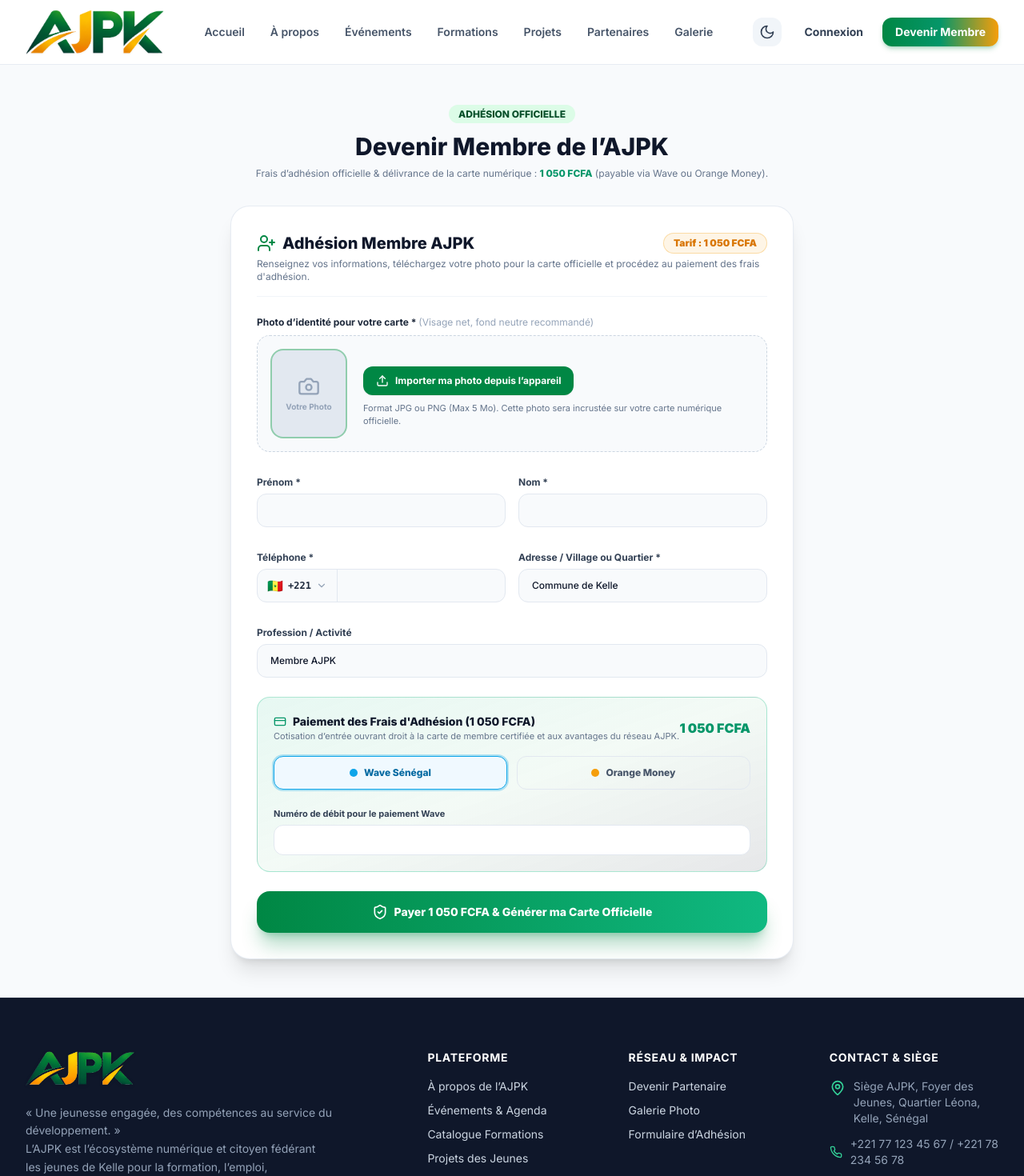
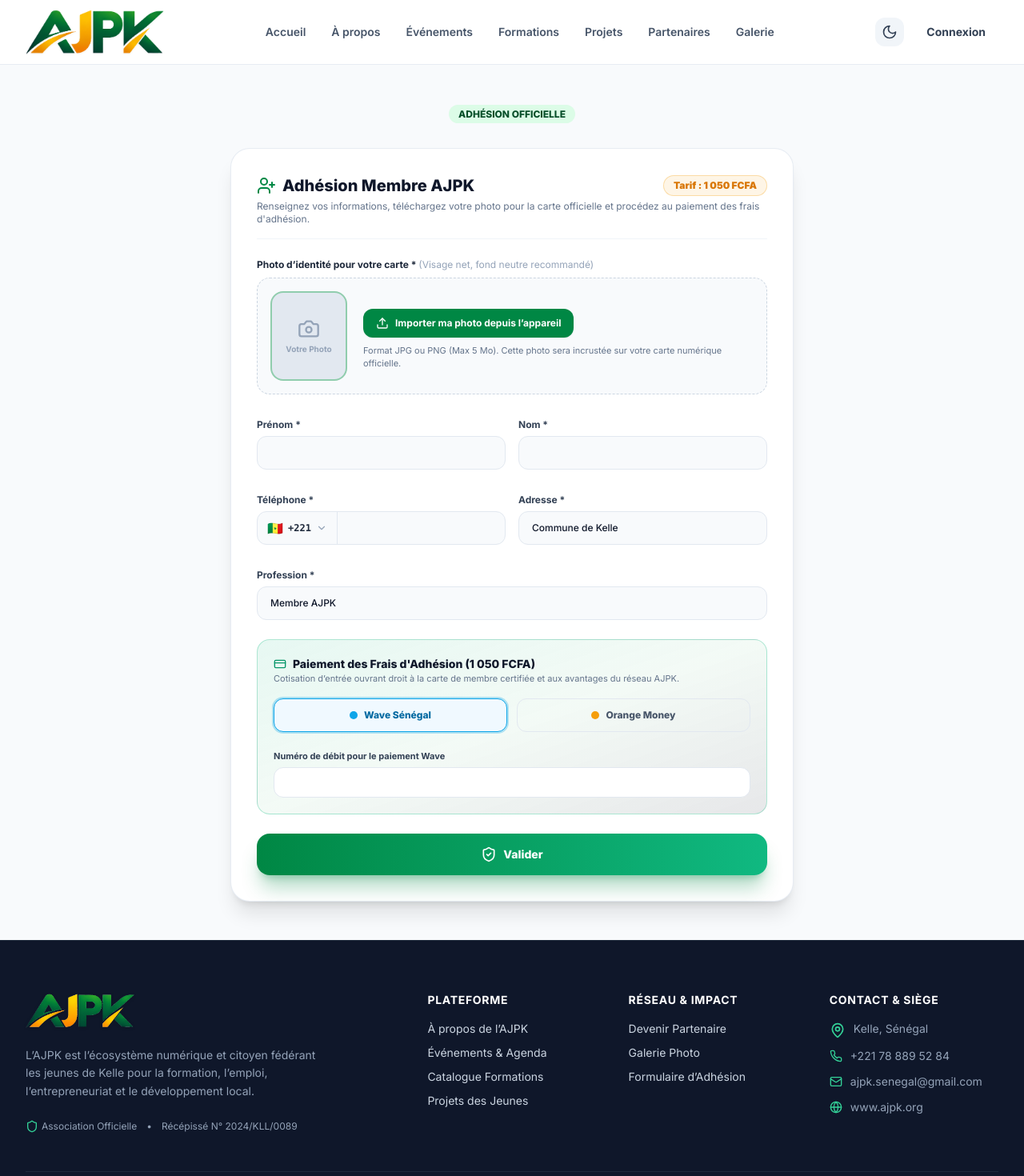
Before and after one commit to papabirane12-wq/AJPK, a Next.js app: page /inscription in a window 1280 px wide. Shown: the top 1470 px of the page at 80% size. Built offline with nearby package versions, Linux system fonts and the light colour scheme.

Commit message:
Mise a jour du projet AJPK

```diff
--- a/app/a-propos/page.tsx
+++ b/app/a-propos/page.tsx
@@ -26,7 +26,7 @@ export default function AProposPage() {
           </div>
           <h3 className="text-xl font-extrabold text-slate-900 dark:text-white">Notre Vision</h3>
           <p className="text-xs text-slate-500 dark:text-slate-400 mt-3 leading-relaxed">
-            Faire de Kelle une commune pilote où chaque jeune est autonome, formé aux compétences du XXIe siècle et acteur direct de la prospérité économique et sociale de son terroir.
+            Faire de Yene une commune pilote où chaque jeune est autonome, formé aux compétences du XXIe siècle et acteur direct de la prospérité économique et sociale de son terroir.
           </p>
         </div>
 
--- a/app/connexion/page.tsx
+++ b/app/connexion/page.tsx
@@ -112,11 +112,7 @@ export default function ConnexionPage() {
               onChange={(e) => setMemberNumber(e.target.value)}
               className="w-full px-4 py-3 rounded-xl bg-slate-50 dark:bg-slate-800 border border-slate-200 dark:border-slate-700 text-sm font-mono font-bold text-slate-900 dark:text-white uppercase tracking-wider focus:outline-none focus:ring-2 focus:ring-brand-500"
             />
-            <p className="text-[11px] text-slate-400">
-              {role === 'member'
-                ? 'Saisissez le numéro unique inscrit sur votre carte officielle (ex: AJPK-00011).'
-                : 'Saisissez votre numéro d’adhérent administrateur (ex: AJPK-00011).'}
-            </p>
+
           </div>
 
           <button
@@ -130,7 +126,7 @@ export default function ConnexionPage() {
         <div className="pt-4 border-t border-slate-100 dark:border-slate-800 text-center text-xs text-slate-500">
           Pas encore membre ?{' '}
           <Link href="/inscription" className="font-bold text-brand-600 dark:text-emerald-400 hover:underline">
-            Adhérer & Obtenir ma Carte (1 050 FCFA)
+            Adhérer & Obtenir ma Carte
           </Link>
         </div>
 
--- a/app/inscription/page.tsx
+++ b/app/inscription/page.tsx
@@ -7,12 +7,8 @@ export default function InscriptionPage() {
         <span className="px-3 py-1 rounded-full text-xs font-extrabold uppercase bg-brand-100 text-brand-800 dark:bg-brand-950 dark:text-brand-300">
           Adhésion Officielle
         </span>
-        <h1 className="text-3xl font-extrabold text-slate-900 dark:text-white mt-3">
-          Devenir Membre de l’AJPK
-        </h1>
-        <p className="text-xs text-slate-500 dark:text-slate-400 mt-2">
-          Frais d’adhésion officielle & délivrance de la carte numérique : <strong className="text-emerald-600 dark:text-emerald-400 font-extrabold">1 050 FCFA</strong> (payable via Wave ou Orange Money).
-        </p>
+
+
       </div>
 
       <InscriptionForm />
--- a/app/page.tsx
+++ b/app/page.tsx
@@ -73,7 +73,7 @@ export default function HomePage() {
           </h1>
 
           <p className="mt-6 text-lg sm:text-xl text-slate-600 dark:text-slate-300 max-w-3xl mx-auto leading-relaxed">
-            Bienvenue sur le portail citoyen et professionnel de l’<strong>Association de la Jeunesse Polyvalente de Kelle</strong>. Formations certifiantes, opportunités d’emploi, bourses d’étude, incubation de projets et réseau des talents locaux.
+            Bienvenue sur le portail de l’<strong>Association de la Jeunesse Polyvalente de Kelle</strong>. Formations certifiantes, opportunités d’emploi, incubation de projets et réseau des talents locaux.
           </p>
 
           {/* Action CTAs */}
@@ -130,7 +130,7 @@ export default function HomePage() {
             AJPK en action
           </h2>
           <h3 className="text-3xl sm:text-4xl font-extrabold text-slate-900 dark:text-white mt-2">
-            Nos piliers stratégiques pour la jeunesse de Kelle
+            Nos piliers stratégiques pour la jeunesse
           </h3>
           <p className="text-sm text-slate-600 dark:text-slate-400 mt-3 leading-relaxed">
             L’Association de la Jeunesse Polyvalente de Kelle œuvre quotidiennement à travers quatre commissions d’action thématiques.
@@ -174,7 +174,7 @@ export default function HomePage() {
             </div>
             <h4 className="text-xl font-bold text-slate-900 dark:text-white">Culture, Sport & Santé</h4>
             <p className="text-xs text-slate-500 dark:text-slate-400 mt-3 leading-relaxed">
-              Tournois navétanes inter-quartiers, festivals culturels, dons de sang communautaires et secourisme civique.
+              Tournois inter-quartiers, festivals culturels, dons de sang communautaires et secourisme civique.
             </p>
           </div>
         </div>
@@ -246,7 +246,7 @@ export default function HomePage() {
               Incubateur Local
             </h2>
             <h3 className="text-3xl font-extrabold text-slate-900 dark:text-white mt-1">
-              Projets Portés par les Jeunes de Kelle
+              Projets Portés par les Jeunes
             </h3>
           </div>
           <Link
--- a/components/cards/CertificateDigital.tsx
+++ b/components/cards/CertificateDigital.tsx
@@ -29,7 +29,7 @@ export function CertificateDigital({ certificate }: CertificateDigitalProps) {
             </div>
 
             <h4 className="text-xs font-sans uppercase font-extrabold tracking-widest text-slate-500">
-              RÉPUBLIQUE DU SÉNÉGAL • COMMUNE DE KELLE
+              RÉPUBLIQUE DU SÉNÉGAL • COMMUNE DE YENE
             </h4>
             <h2 className="text-2xl md:text-3xl font-extrabold tracking-tight text-emerald-900 uppercase">
               Association de la Jeunesse Polyvalente de Kelle
--- a/components/forms/InscriptionForm.tsx
+++ b/components/forms/InscriptionForm.tsx
@@ -211,7 +211,7 @@ export function InscriptionForm() {
         />
 
         <div className="space-y-1">
-          <label className="text-xs font-bold text-slate-700 dark:text-slate-300">Adresse / Village ou Quartier *</label>
+          <label className="text-xs font-bold text-slate-700 dark:text-slate-300">Adresse *</label>
           <input
             type="text"
             required
@@ -223,7 +223,7 @@ export function InscriptionForm() {
       </div>
 
       <div className="space-y-1">
-        <label className="text-xs font-bold text-slate-700 dark:text-slate-300">Profession / Activité</label>
+        <label className="text-xs font-bold text-slate-700 dark:text-slate-300">Profession *</label>
         <input
           type="text"
           value={formData.profession}
@@ -244,7 +244,7 @@ export function InscriptionForm() {
               Cotisation d’entrée ouvrant droit à la carte de membre certifiée et aux avantages du réseau AJPK.
             </p>
           </div>
-          <span className="text-base font-black text-emerald-600 dark:text-emerald-400">1 050 FCFA</span>
+
         </div>
 
         <div className="grid grid-cols-2 gap-3">
@@ -296,7 +296,7 @@ export function InscriptionForm() {
           <>Paiement de 1 050 FCFA en cours...</>
         ) : (
           <>
-            <ShieldCheck className="w-5 h-5" /> Payer 1 050 FCFA & Générer ma Carte Officielle
+            <ShieldCheck className="w-5 h-5" /> Valider
           </>
         )}
       </button>
--- a/components/layout/Footer.tsx
+++ b/components/layout/Footer.tsx
@@ -20,7 +20,7 @@ export function Footer() {
             </Link>
 
             <p className="text-sm text-slate-400 leading-relaxed max-w-sm">
-              « Une jeunesse engagée, des compétences au service du développement. » <br />
+
               L’AJPK est l’écosystème numérique et citoyen fédérant les jeunes de Kelle pour la formation, l’emploi, l’entrepreneuriat et le développement local.
             </p>
 
@@ -58,19 +58,19 @@ export function Footer() {
             <ul className="space-y-3 text-sm text-slate-400">
               <li className="flex items-start gap-2.5">
                 <MapPin className="w-5 h-5 text-emerald-400 shrink-0 mt-0.5" />
-                <span>Siège AJPK, Foyer des Jeunes, Quartier Léona, Kelle, Sénégal</span>
+                <span>Kelle, Sénégal</span>
               </li>
               <li className="flex items-center gap-2.5">
                 <Phone className="w-4 h-4 text-emerald-400 shrink-0" />
-                <span>+221 77 123 45 67 / +221 78 234 56 78</span>
+                <span>+221 78 889 52 84</span>
               </li>
               <li className="flex items-center gap-2.5">
                 <Mail className="w-4 h-4 text-emerald-400 shrink-0" />
-                <span>contact@ajpk.sn</span>
+                <span>ajpk.senegal@gmail.com</span>
               </li>
               <li className="flex items-center gap-2.5">
                 <Globe className="w-4 h-4 text-emerald-400 shrink-0" />
-                <span>www.ajpk.sn</span>
+                <span>www.ajpk.org</span>
               </li>
             </ul>
           </div>
--- a/components/layout/Navbar.tsx
+++ b/components/layout/Navbar.tsx
@@ -165,12 +165,7 @@ export function Navbar() {
                 >
                   Connexion
                 </Link>
-                <Link
-                  href="/inscription"
-                  className="px-4 py-2 rounded-xl text-sm font-bold text-white bg-gradient-to-r from-brand-600 via-emerald-600 to-gold-500 hover:from-brand-700 hover:via-emerald-700 hover:to-gold-600 shadow-md shadow-brand-600/25 transition-all hover:scale-[1.02]"
-                >
-                  Devenir Membre
-                </Link>
+
               </div>
             )}
           </div>
```
